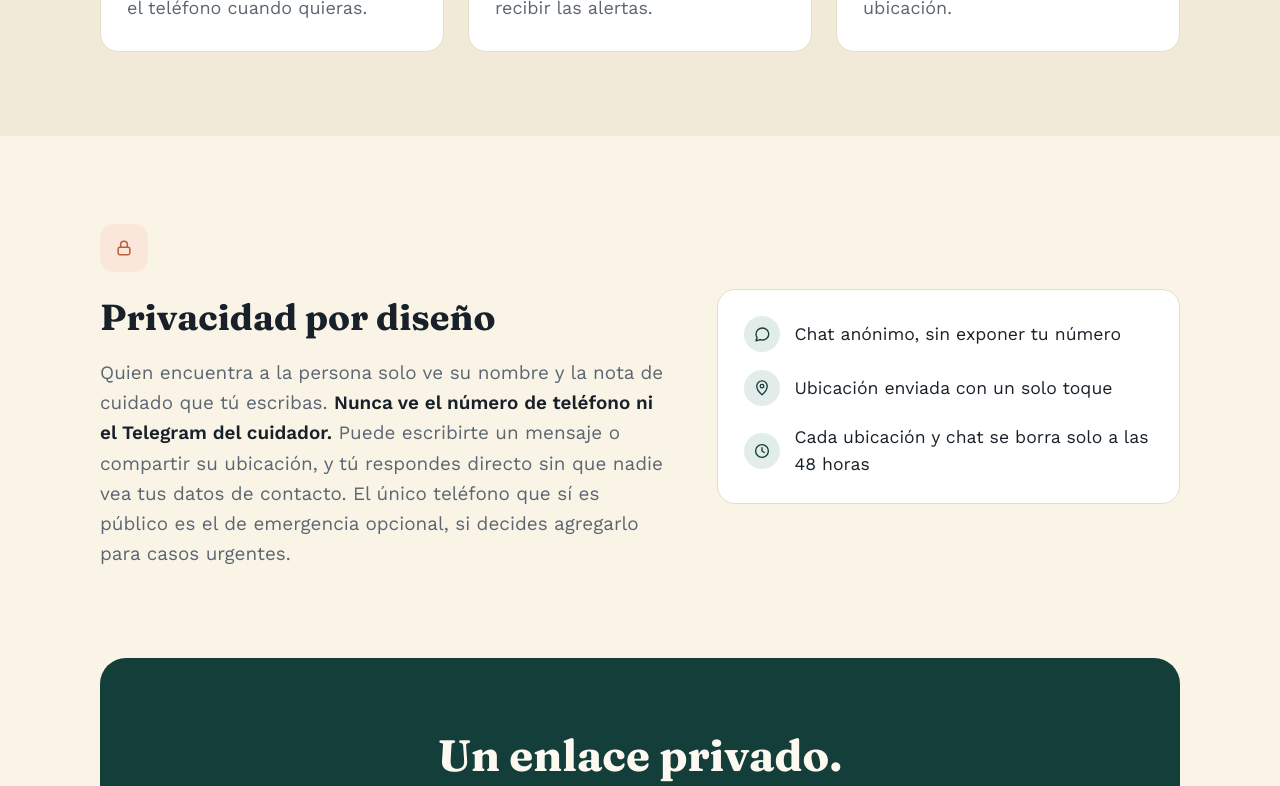
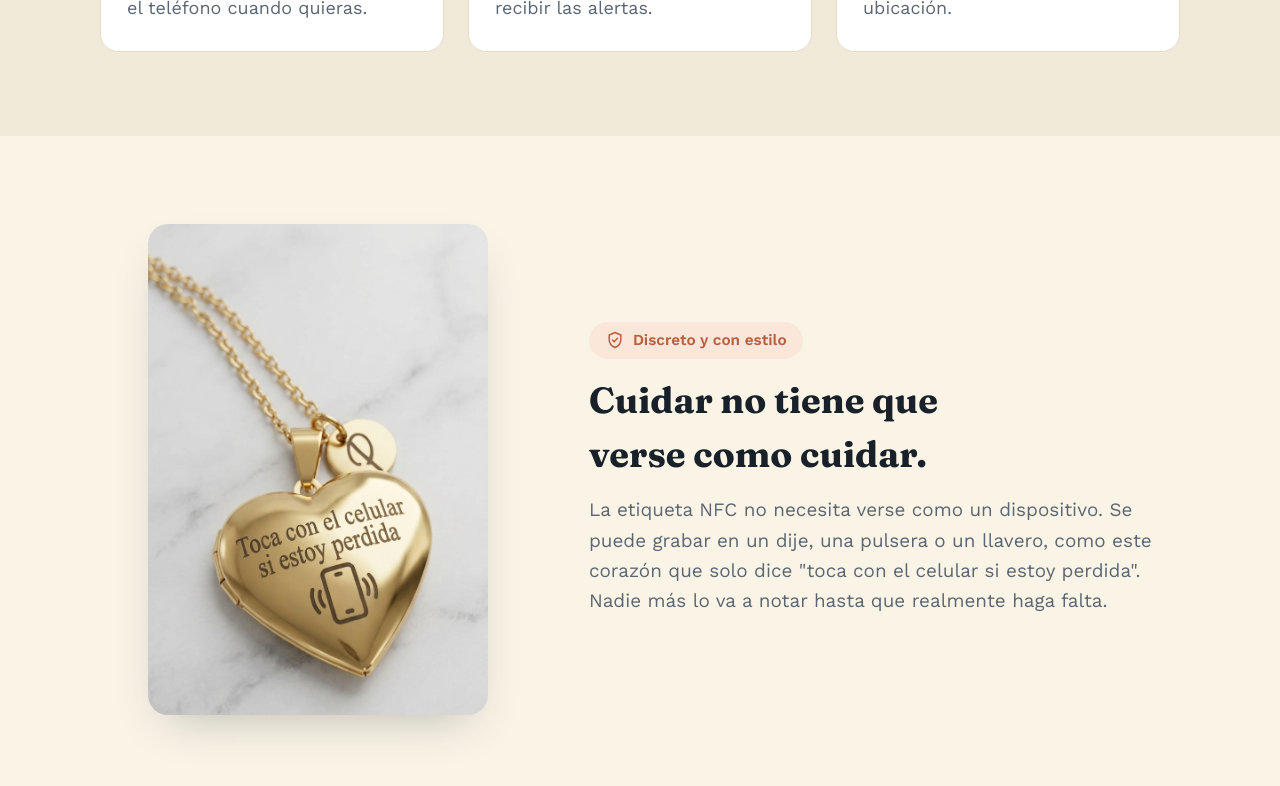
Before and after one commit to Agomez-jaime/NFC-Lost-Person-Help, a Next.js app: page / in a window 1280 px wide. Shown: the part 1120-1906 px from the top of the page. Built offline with nearby package versions, Linux system fonts and the light colour scheme.

Commit message:
Add discreet/stylish product section with necklace photo

```diff
--- a/src/app/home.css
+++ b/src/app/home.css
@@ -252,6 +252,48 @@
   line-height: 1.5;
 }
 
+/* Product */
+
+.l-product {
+  padding: 88px 24px;
+}
+
+.l-product-inner {
+  max-width: 1080px;
+  margin: 0 auto;
+  display: grid;
+  grid-template-columns: 0.85fr 1.15fr;
+  gap: 52px;
+  align-items: center;
+}
+
+@media (max-width: 820px) {
+  .l-product-inner {
+    grid-template-columns: 1fr;
+  }
+}
+
+.l-product-media img {
+  width: 100%;
+  max-width: 340px;
+  margin: 0 auto;
+  display: block;
+  border-radius: 20px;
+  box-shadow: 0 20px 45px -20px rgba(23, 40, 35, 0.3);
+}
+
+.l-product-copy h2 {
+  font-size: clamp(1.6rem, 1.3rem + 1vw, 2.1rem);
+  margin: 14px 0;
+}
+
+.l-product-copy p {
+  color: var(--l-ink-soft);
+  font-size: 1.05rem;
+  line-height: 1.6;
+  max-width: 48ch;
+}
+
 /* Privacy */
 
 .l-privacy {
--- a/src/app/page.tsx
+++ b/src/app/page.tsx
@@ -143,6 +143,30 @@ export default function HomePage() {
         </div>
       </section>
 
+      <section className="l-product">
+        <div className="l-product-inner">
+          <div className="l-product-media">
+            {/* eslint-disable-next-line @next/next/no-img-element */}
+            <img
+              src="/product-necklace.png"
+              alt="Dije en forma de corazón grabado con el mensaje 'Toca con el celular si estoy perdida'"
+            />
+          </div>
+          <div className="l-product-copy">
+            <span className="l-badge">
+              <ShieldIcon /> Discreto y con estilo
+            </span>
+            <h2>Cuidar no tiene que verse como cuidar.</h2>
+            <p>
+              La etiqueta NFC no necesita verse como un dispositivo. Se puede grabar en
+              un dije, una pulsera o un llavero, como este corazón que solo dice "toca
+              con el celular si estoy perdida". Nadie más lo va a notar hasta que
+              realmente haga falta.
+            </p>
+          </div>
+        </div>
+      </section>
+
       <section className="l-privacy">
         <div className="l-privacy-inner">
           <div className="l-privacy-copy">
```
Also changed, not shown: public/product-necklace.png (added).
